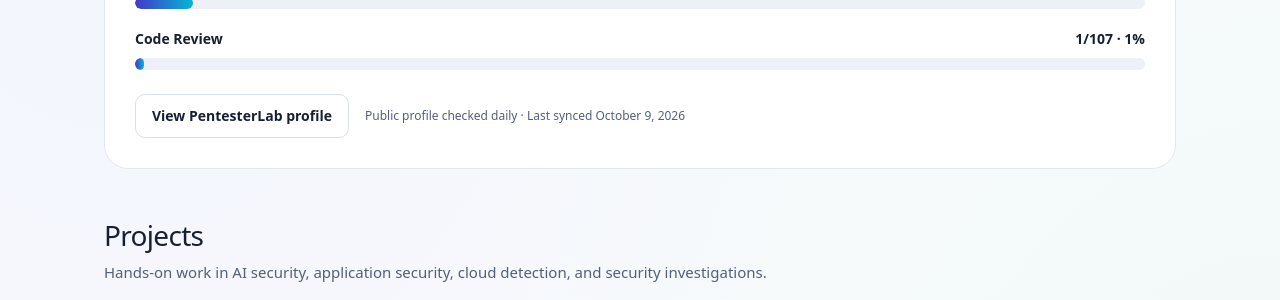
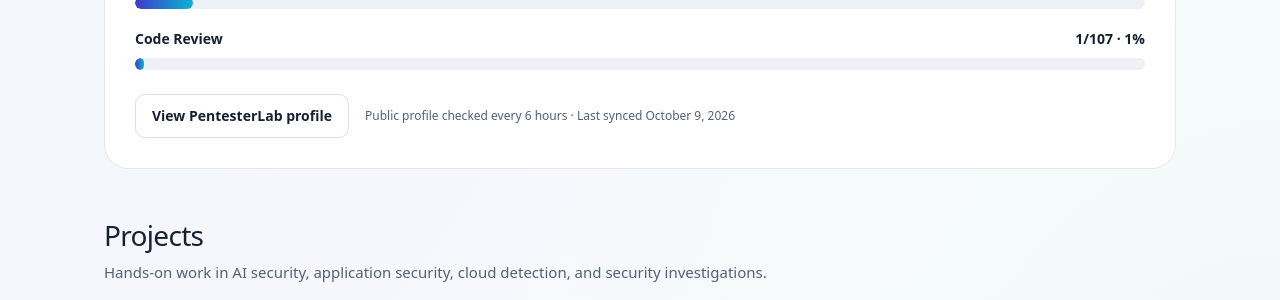
Before and after one commit to SinghPallavi819/singhpallavi819.github.io, a Jekyll site: the page built from index.html, in a window 1280 px wide and 900 px high, scrolled down 1389 px. Shown: the part 153-453 px from the top of the window. Built offline with Jekyll 4.4.1, drawn with Linux system fonts in a browser that asks for light colours; nearby versions of some CDN libraries; the list of posts is cut into pages by our own code.

Commit message:
Document six-hour PentesterLab refresh schedule

```diff
--- a/index.html
+++ b/index.html
@@ -603,7 +603,7 @@ title: Pallavi | Portfolio
     {% endfor %}
     <div class="pt-footer">
       <a class="btn" href="{{ pt.profile_url | escape }}" target="_blank" rel="noopener noreferrer">View PentesterLab profile</a>
-      <p>Public profile checked daily · Last synced <time datetime="{{ pt.updated_at | escape }}">{{ pt.updated_at | date: '%B %-d, %Y' }}</time></p>
+      <p>Public profile checked every 6 hours · Last synced <time datetime="{{ pt.updated_at | escape }}">{{ pt.updated_at | date: '%B %-d, %Y' }}</time></p>
     </div>
   </section>
   {% endif %}
```
